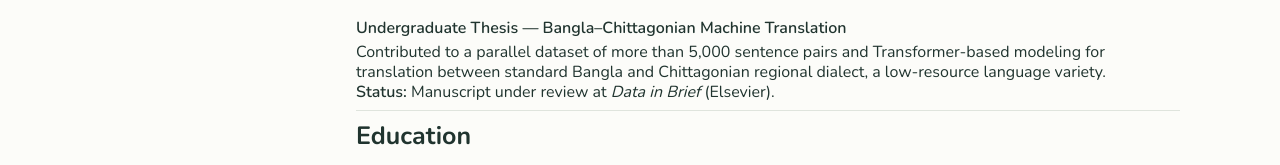
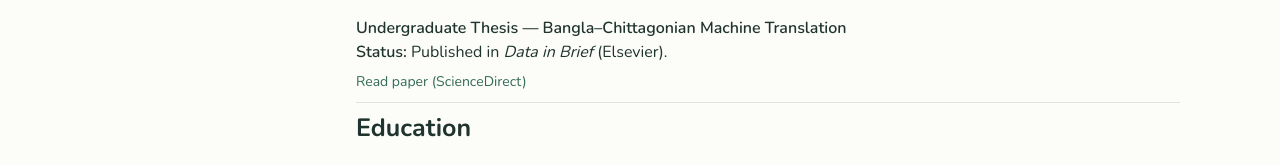
Before and after one commit to mijami/mijami.github.io, a plain HTML site: page index.html in a window 1280 px wide. Shown: the part 603-768 px from the top of the page. Drawn offline with nearby package versions, Linux system fonts and the light colour scheme.

Commit message:
Update index.html

```diff
--- a/index.html
+++ b/index.html
@@ -124,14 +124,17 @@
             <li>
               <strong>Undergraduate Thesis — Bangla–Chittagonian Machine Translation</strong>
               <p>
-                Contributed to a parallel dataset of more than 5,000 sentence pairs and
-                Transformer-based modeling for translation between standard Bangla and Chittagonian regional dialect,
-                a low-resource language variety.
-              </p>
-               <p>
-    <strong>Status:</strong> Manuscript under review at
-    <em>Data in Brief</em> (Elsevier).
-  </p>
+  <strong>Status:</strong> Published in <em>Data in Brief</em> (Elsevier).
+</p>
+<div class="project-links">
+  <a
+    href="https://www.sciencedirect.com/science/article/pii/S2352340926010073"
+    target="_blank"
+    rel="noopener noreferrer"
+  >
+    Read paper (ScienceDirect)
+  </a>
+</div>
             </li>
           </ul>
         </section>
```
